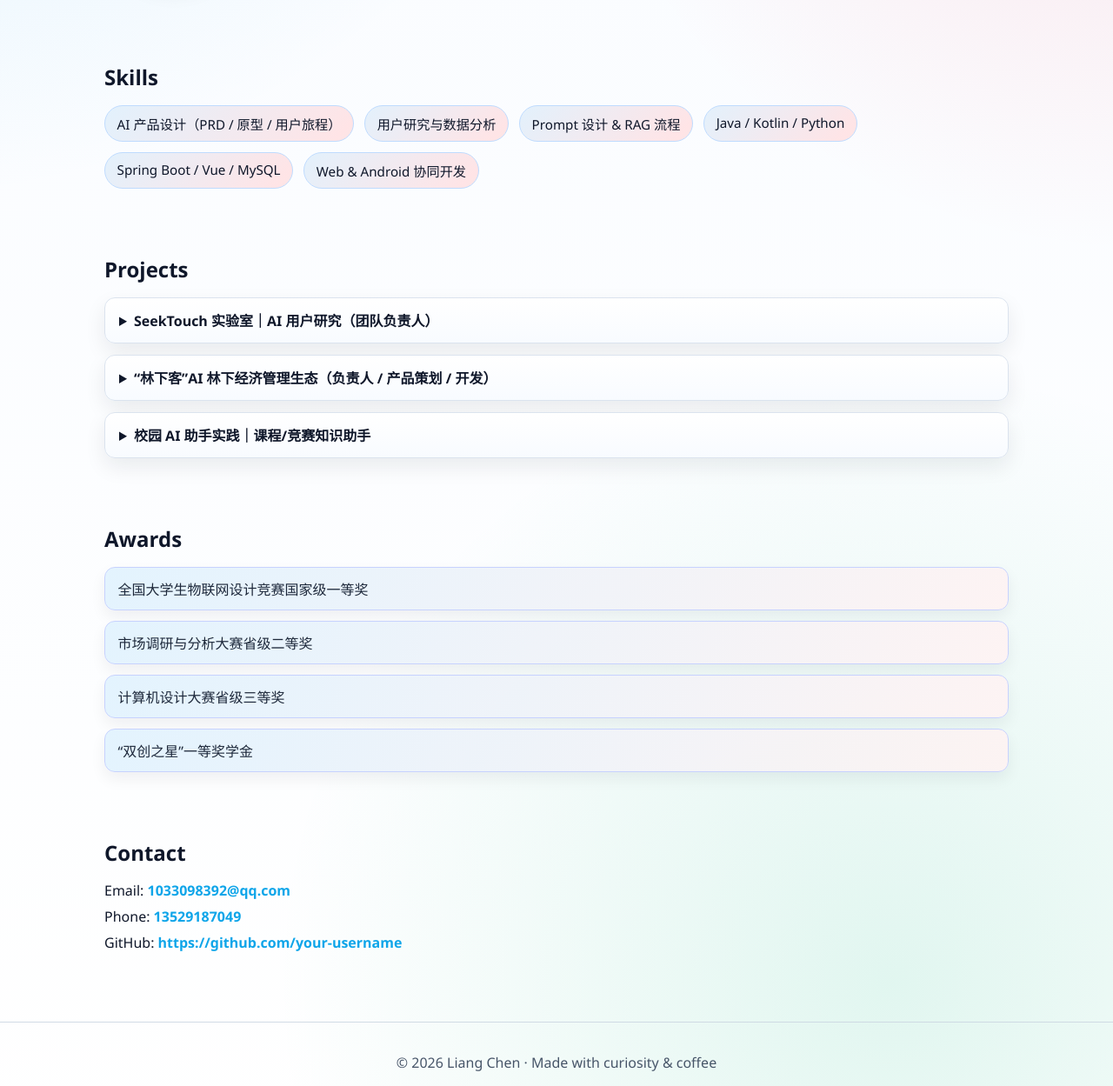
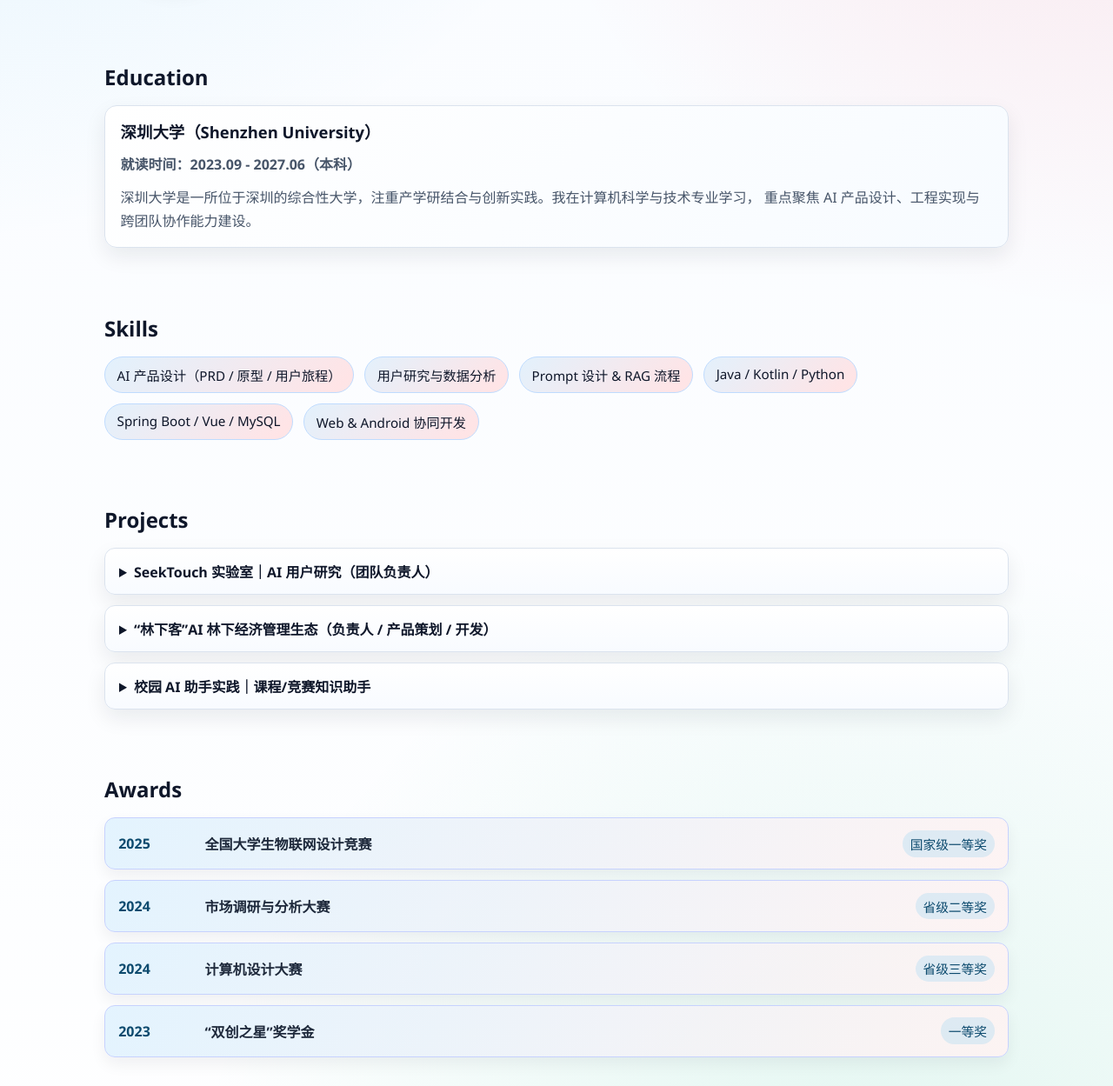
Before and after one commit to lovvvvvve-Haibara/Chen_Liang, a plain HTML site: page index.html in a window 1280 px wide. Shown: the part 331-1580 px from the top of the page at 87% size. Drawn offline with Linux system fonts and the light colour scheme.

Commit message:
new file:   images/SZU_logo.gif 	modified:   index.html 	modified:   styles.css

```diff
--- a/index.html
+++ b/index.html
@@ -17,6 +17,7 @@
         <ul class="nav-links">
           <li><a href="#home">Home</a></li>
           <li><a href="#about">About</a></li>
+          <li><a href="#education">Education</a></li>
           <li><a href="#projects">Projects</a></li>
           <li><a href="#awards">Awards</a></li>
           <li><a href="#contact">Contact</a></li>
@@ -38,6 +39,18 @@
             🎓 GPA 3.8/4.5（专业前列）｜🎯 求职方向：技术型 AI 产品经理
           </p>
         </div>
+      </section>
+
+      <section class="education container" id="education" aria-labelledby="education-title">
+        <h2 id="education-title">Education</h2>
+        <article class="education-card">
+          <h3>深圳大学（Shenzhen University）</h3>
+          <p class="education-time">就读时间：2023.09 - 2027.06（本科）</p>
+          <p>
+            深圳大学是一所位于深圳的综合性大学，注重产学研结合与创新实践。我在计算机科学与技术专业学习，
+            重点聚焦 AI 产品设计、工程实现与跨团队协作能力建设。
+          </p>
+        </article>
       </section>
 
       <section class="skills container" aria-labelledby="skills-title">
@@ -108,10 +121,26 @@
       <section class="awards-section container" id="awards" aria-labelledby="awards-title">
         <h2 id="awards-title">Awards</h2>
         <ul class="awards-list">
-          <li class="award-item">全国大学生物联网设计竞赛国家级一等奖</li>
-          <li class="award-item">市场调研与分析大赛省级二等奖</li>
-          <li class="award-item">计算机设计大赛省级三等奖</li>
-          <li class="award-item">“双创之星”一等奖学金</li>
+          <li class="award-item">
+            <span class="award-time">2025</span>
+            <span class="award-name">全国大学生物联网设计竞赛</span>
+            <span class="award-level">国家级一等奖</span>
+          </li>
+          <li class="award-item">
+            <span class="award-time">2024</span>
+            <span class="award-name">市场调研与分析大赛</span>
+            <span class="award-level">省级二等奖</span>
+          </li>
+          <li class="award-item">
+            <span class="award-time">2024</span>
+            <span class="award-name">计算机设计大赛</span>
+            <span class="award-level">省级三等奖</span>
+          </li>
+          <li class="award-item">
+            <span class="award-time">2023</span>
+            <span class="award-name">“双创之星”奖学金</span>
+            <span class="award-level">一等奖</span>
+          </li>
         </ul>
       </section>
 
--- a/styles.css
+++ b/styles.css
@@ -126,12 +126,6 @@ img {
   animation: floatAvatar 4.8s ease-in-out infinite;
 }
 
-.eyebrow {
-  margin: 0 0 0.35rem;
-  color: var(--primary);
-  font-weight: 600;
-}
-
 .hero h1 {
   margin: 0;
   font-size: clamp(1.7rem, 4vw, 2.65rem);
@@ -145,6 +139,31 @@ img {
 .mini-meta {
   margin-top: 0.35rem;
   color: #0369a1;
+}
+
+.education-card {
+  background: linear-gradient(140deg, #ffffff 0%, #f7fbff 100%);
+  border: 1px solid var(--border);
+  border-radius: 14px;
+  padding: 1rem 1.1rem;
+  box-shadow: var(--shadow);
+}
+
+.education-card h3 {
+  margin: 0;
+  font-size: 1.15rem;
+}
+
+.education-time {
+  margin: 0.45rem 0 0;
+  color: #0369a1;
+  font-weight: 600;
+}
+
+.education-card p {
+  margin: 0.7rem 0 0;
+  color: var(--muted);
+  line-height: 1.7;
 }
 
 section {
@@ -172,6 +191,10 @@ main section:nth-of-type(4) {
 
 main section:nth-of-type(5) {
   animation-delay: 0.37s;
+}
+
+main section:nth-of-type(6) {
+  animation-delay: 0.45s;
 }
 
 section h2 {
@@ -288,14 +311,36 @@ section h2 {
 }
 
 .award-item {
-  padding: 0.75rem 0.9rem;
+  padding: 0.85rem 0.95rem;
   border-radius: 12px;
   border: 1px solid #c7d2fe;
   background: linear-gradient(120deg, rgba(224, 242, 254, 0.9), rgba(254, 242, 242, 0.9));
   color: #1e293b;
   box-shadow: 0 8px 18px rgba(15, 23, 42, 0.06);
+  display: grid;
+  grid-template-columns: 88px 1fr 140px;
+  align-items: center;
+  gap: 0.7rem;
   transition: transform 0.22s ease, background 0.22s ease, color 0.22s ease, border-color 0.22s ease,
     box-shadow 0.22s ease;
+}
+
+.award-time {
+  font-weight: 700;
+  color: #0c4a6e;
+}
+
+.award-name {
+  font-weight: 600;
+}
+
+.award-level {
+  justify-self: end;
+  font-size: 0.92rem;
+  padding: 0.3rem 0.55rem;
+  border-radius: 999px;
+  background: rgba(14, 165, 233, 0.12);
+  color: #0c4a6e;
 }
 
 .award-item:hover {
@@ -304,6 +349,11 @@ section h2 {
   color: #7f1d1d;
   background: linear-gradient(120deg, rgba(251, 207, 232, 0.95), rgba(254, 249, 195, 0.95));
   box-shadow: 0 16px 28px rgba(244, 63, 94, 0.22);
+}
+
+.award-item:hover .award-level {
+  background: rgba(244, 63, 94, 0.18);
+  color: #9f1239;
 }
 
 .site-footer {
@@ -355,7 +405,6 @@ section h2 {
   }
 }
 
-
 @media (max-width: 680px) {
   .navbar {
     flex-direction: column;
@@ -369,4 +418,13 @@ section h2 {
     text-align: center;
     justify-items: center;
   }
+
+  .award-item {
+    grid-template-columns: 1fr;
+    gap: 0.45rem;
+  }
+
+  .award-level {
+    justify-self: start;
+  }
 }
```
Also changed, not shown: images/SZU_logo.gif (added).
